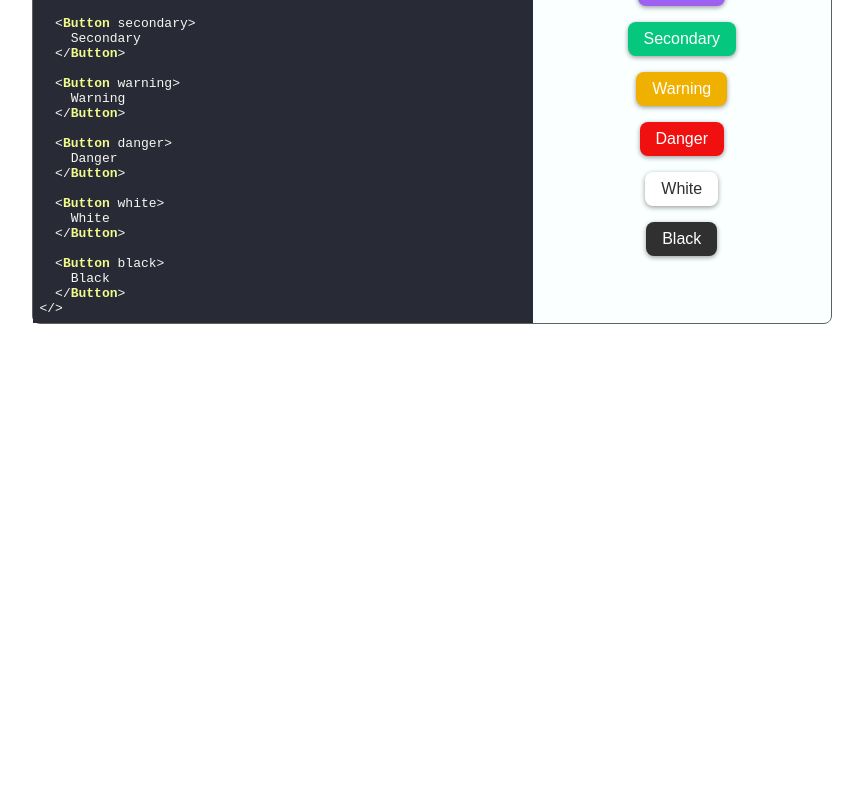
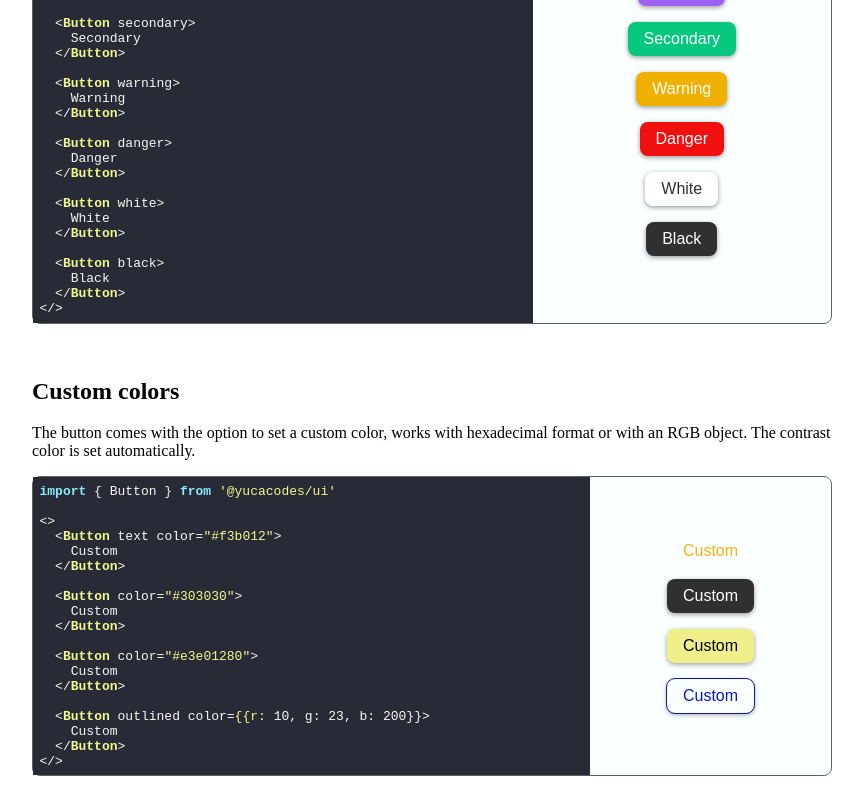
Before and after one commit to yucacodes/ui-basic, a React (Vite) app: page / in a window 1280 px wide. Shown: the part 580-1380 px from the top of the page, without its empty margins (208-1071 px from the left). Before the commit the page ends 928 px from the top, so only its background shows below. Built offline with nearby package versions, Linux system fonts and the light colour scheme.

Commit message:
Fix custom Colors

```diff
--- a/lib/Theme/parseColor.ts
+++ b/lib/Theme/parseColor.ts
@@ -11,7 +11,7 @@ function parseHexColor(hexColor: string): RGBColor {
     r: parseInt(hexR, 16),
     g: parseInt(hexG, 16),
     b: parseInt(hexB, 16),
-    a: hexA ? parseInt(hexR, 16) / 255.0 : undefined,
+    a: hexA ? parseInt(hexA, 16) / 255.0 : undefined,
   }
 }
 
--- /dev/null
+++ b/src/docs/ButtonDocs/Button.customColor.example.tsx
@@ -0,0 +1,23 @@
+import { Button } from '@lib'
+
+export default ( // __HIDE__
+<div style={{ display: 'flex', gap: '1rem', alignItems: "center", justifyContent: "center", flexDirection: "column" }}> {/*__HIDE__*/}
+<>
+  <Button text color="#f3b012">
+    Custom
+  </Button>
+
+  <Button color="#303030">
+    Custom
+  </Button>
+
+  <Button color="#e3e01280">
+    Custom
+  </Button>
+
+  <Button outlined color={{r: 10, g: 23, b: 200}}>
+    Custom
+  </Button>
+</>
+</div> // __HIDE__
+) // __HIDE__
--- a/src/docs/ButtonDocs/ButtonDocs.tsx
+++ b/src/docs/ButtonDocs/ButtonDocs.tsx
@@ -6,14 +6,15 @@ import ButtonVariantExampleCode from './Button.variant.example.tsx?raw'
 import ButtonThemeColorExampleNode from './Button.themeColor.example'
 import ButtonThemeColorExampleCode from './Button.themeColor.example.tsx?raw'
 
+import ButtonCustomColorExampleNode from './Button.customColor.example'
+import ButtonCustomColorExampleCode from './Button.customColor.example.tsx?raw'
+
 export function ButtonDocs() {
   return (
     <>
       <article>
         <h1>Variants</h1>
-        <p>
-          The Button comes with three variants
-        </p>
+        <p>The Button comes with three variants</p>
         <figure>
           <CodeViewer
             code={ButtonVariantExampleCode}
@@ -24,9 +25,7 @@ export function ButtonDocs() {
       <br />
       <article>
         <h1>Theme colors</h1>
-        <p>
-          The Button comes with seven options of theme defined colors
-        </p>
+        <p>The Button comes with seven options of theme defined colors</p>
         <figure>
           <CodeViewer
             code={ButtonThemeColorExampleCode}
@@ -34,6 +33,21 @@ export function ButtonDocs() {
           />
         </figure>
       </article>
+      <br />
+      <article>
+        <h1>Custom colors</h1>
+        <p>
+          The button comes with the option to set a custom color,
+          works with hexadecimal format or with an RGB object.
+          The contrast color is set automatically.
+        </p>
+        <figure>
+          <CodeViewer
+            code={ButtonCustomColorExampleCode}
+            node={ButtonCustomColorExampleNode}
+          />
+        </figure>
+      </article>
     </>
   )
 }
```
